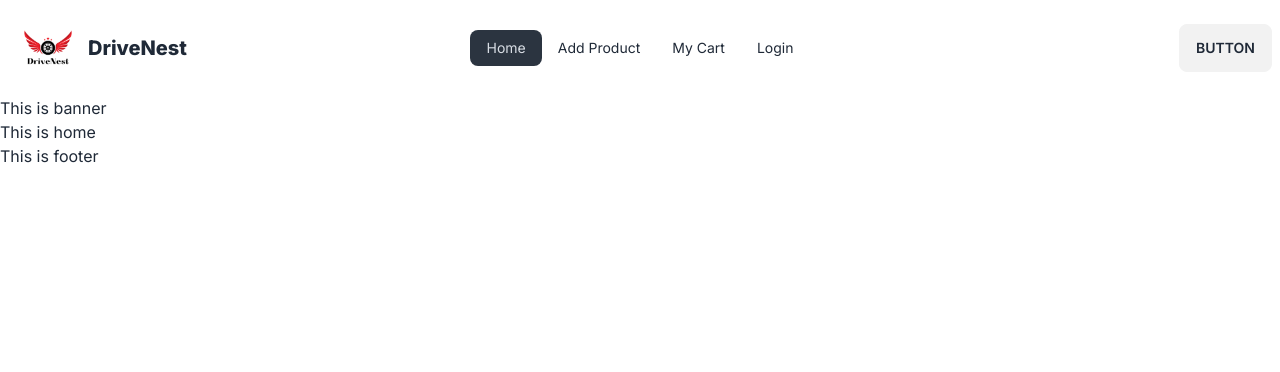
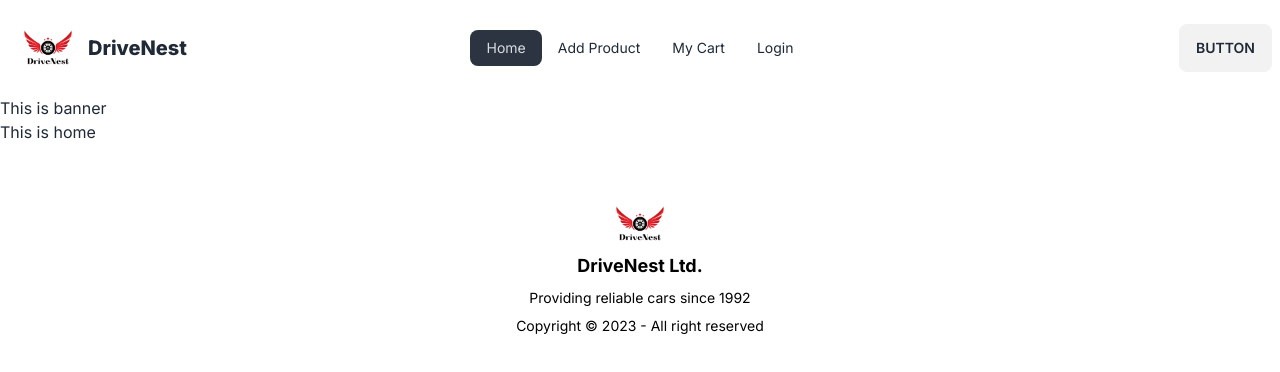
Before and after one commit to Rahim00001/DriveNest, a React (Vite) app: page / in a window 1280 px wide. Shown: the top 372 px of the page. Built offline with nearby package versions, Linux system fonts and the light colour scheme.

Commit message:
basic footer added

```diff
--- a/src/components/Footer.jsx
+++ b/src/components/Footer.jsx
@@ -1,9 +1,14 @@
-
+import driveNest from "../../public/DriveNest.png"
 const Footer = () => {
     return (
-        <div>
-            <h2>This is footer</h2>
-        </div>
+        <footer className="footer footer-center p-10 bg-base-100 text-primary-content">
+            <aside>
+                <a href="/"><img className="w-20" src={driveNest} alt="" /></a>
+                <p className="font-bold text-lg text-black -mt-5">DriveNest Ltd. </p>
+                <p className="text-black">Providing reliable cars since 1992</p>
+                <p className="text-black">Copyright © 2023 - All right reserved</p>
+            </aside>
+        </footer>
     );
 };
 
```
